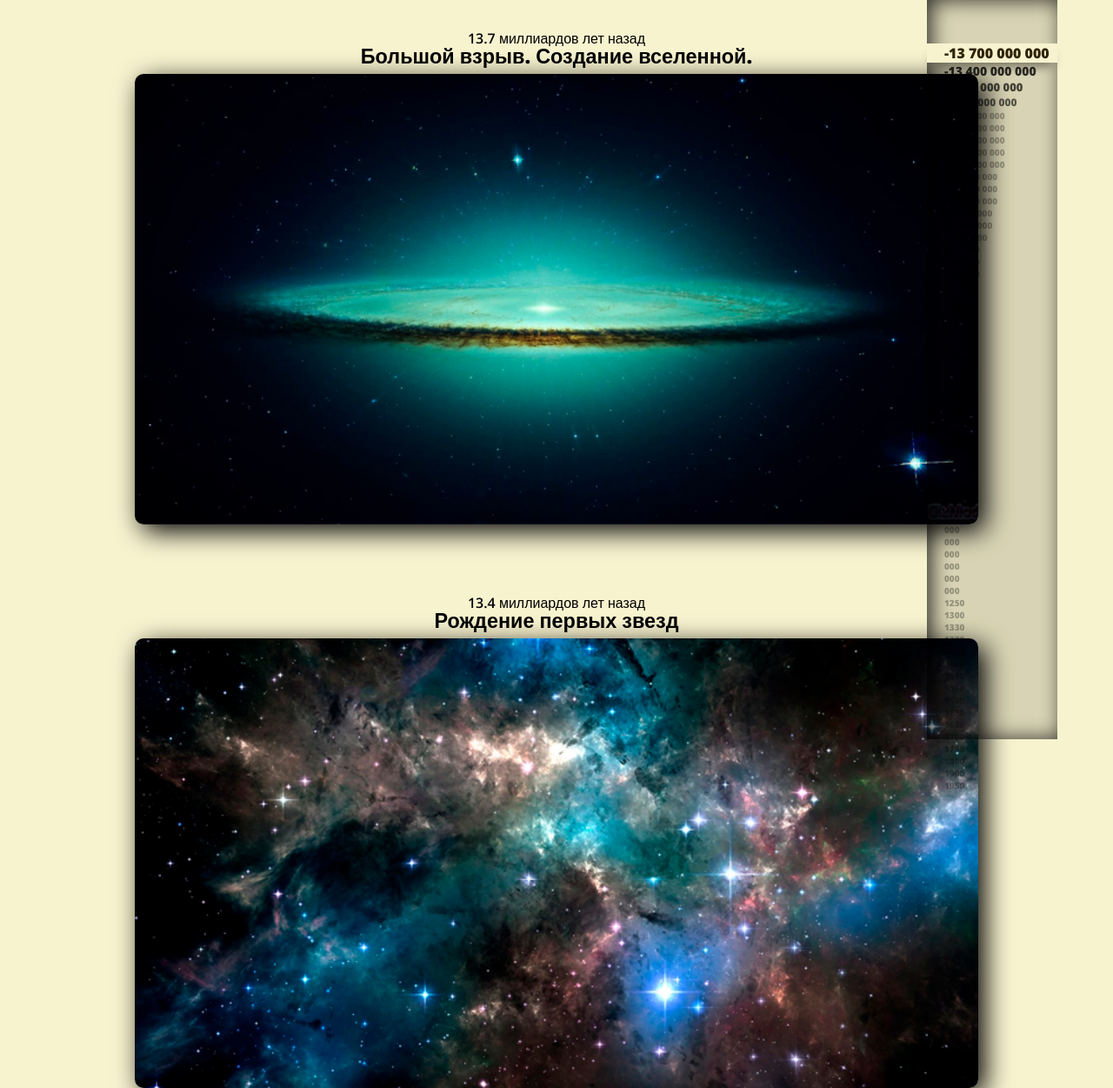
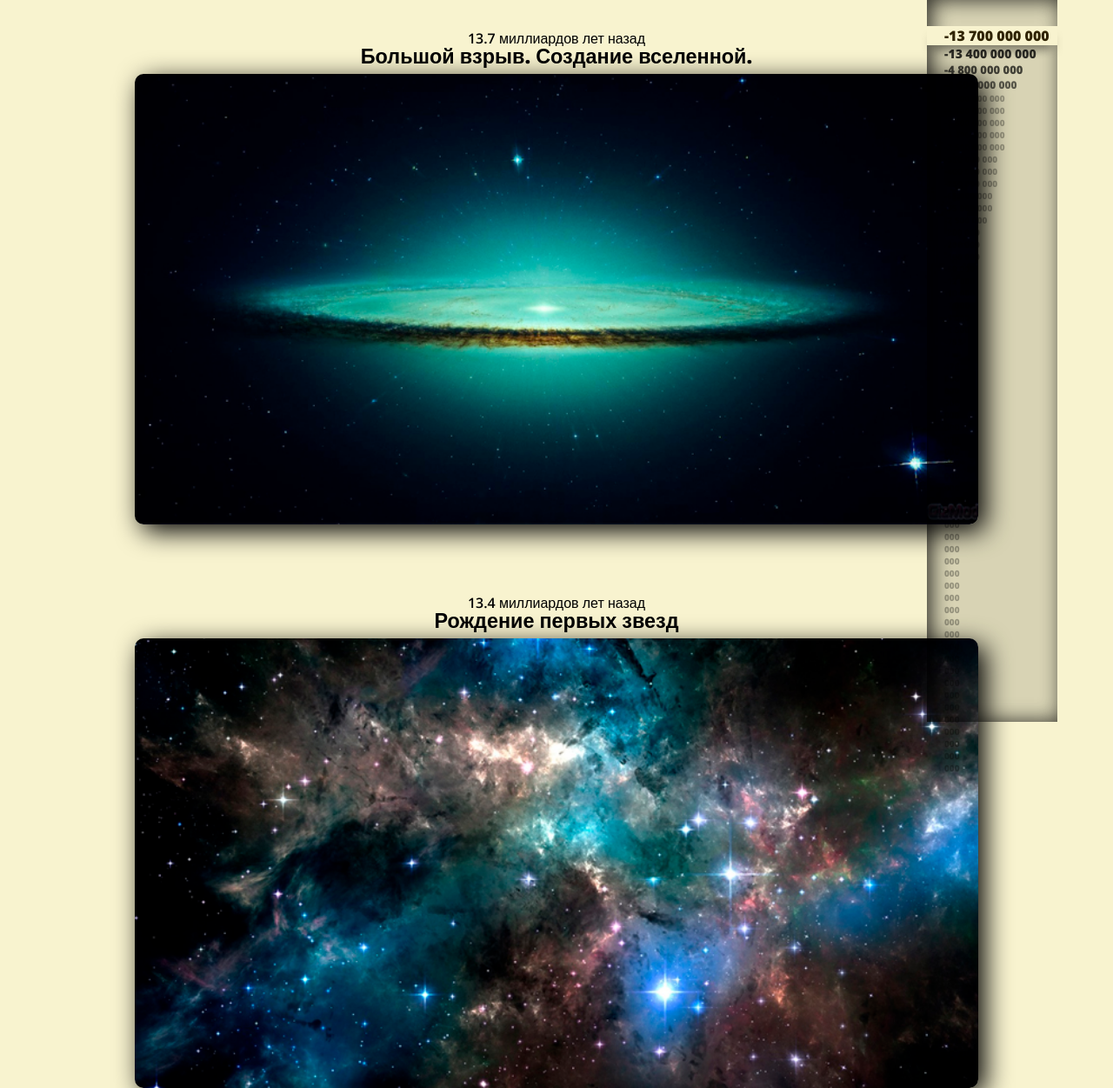
Before and after one commit to AlexFisher13/HistoryOfLife, a plain HTML site: page index.html in a window 1280 px wide. Shown: the top 1251 px of the page at 87% size. Drawn offline with nearby package versions, Linux system fonts and the light colour scheme.

Commit message:
fix style

```diff
--- a/index.html
+++ b/index.html
@@ -55,22 +55,22 @@
         <a href="#part42">000</a>
         <a href="#part43">000</a>
         <a href="#part44">000</a>
-        <a href="#part45">1250</a>
-        <a href="#part46">1300</a>
-        <a href="#part47">1330</a>
-        <a href="#part48">1370</a>
-        <a href="#part49">1400</a>
-        <a href="#part50">1450</a>
-        <a href="#part51">1500</a>
-        <a href="#part52">1560</a>
-        <a href="#part53">1600</a>
-        <a href="#part54">1630</a>
-        <a href="#part55">1680</a>
-        <a href="#part56">1700</a>
-        <a href="#part57">1750</a>
-        <a href="#part58">1800</a>
-        <a href="#part59">1900</a>
-        <a href="#part60">1950</a>
+        <a href="#part45">000</a>
+        <a href="#part46">000</a>
+        <a href="#part47">000</a>
+        <a href="#part48">000</a>
+        <a href="#part49">000</a>
+        <a href="#part50">000</a>
+        <a href="#part51">000</a>
+        <a href="#part52">000</a>
+        <a href="#part53">000</a>
+        <a href="#part54">000</a>
+        <a href="#part55">000</a>
+        <a href="#part56">000</a>
+        <a href="#part57">000</a>
+        <a href="#part58">000</a>
+        <a href="#part59">000</a>
+        <a href="#part60">000</a>
     </div>
     <div class="history">
         <div id="part1">
@@ -197,7 +197,7 @@
         </div>
         <div id="part25">
             <p>753 года назад</p>
-            <h3>Падение Римской Империи. Начало Средневековья</h3>
+            <h3>Образование древнего Рима</h3>
             <img src="img/history/-753.jpg">
         </div>
         <div id="part26">
--- a/style.css
+++ b/style.css
@@ -32,7 +32,7 @@ img {
     position: fixed;
     right: 0;
     margin: 0 5vw 0 0;
-    padding-top: 50px;
+    padding-top: 30px;
     width: 150px;
     background: rgba(0,0,0,.13);
     -webkit-box-shadow: inset 5px 0px 23px 0px rgba(0,0,0,.8);
```
